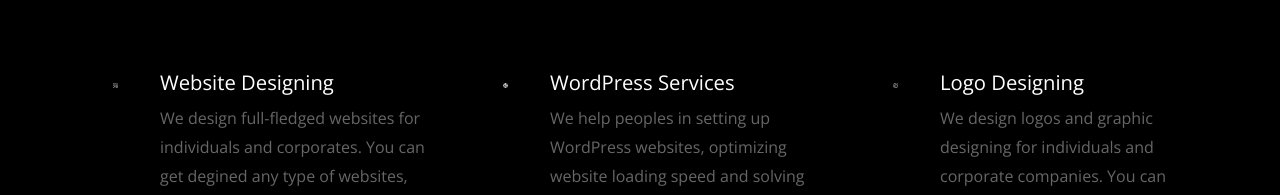
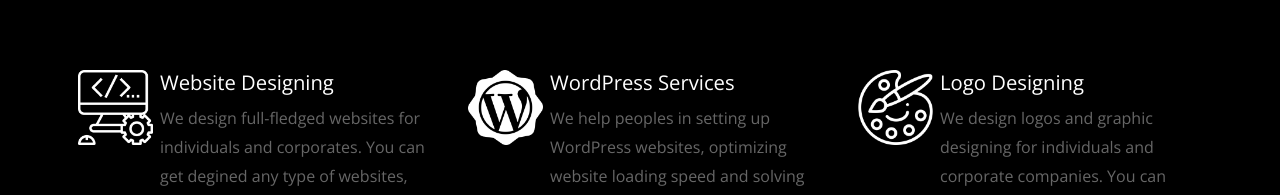
Before and after one commit to Qdientco/Qdientco.github.io, a website: page index.html in a window 1280 px wide. Shown: the part 794-989 px from the top of the page. Drawn offline with nearby package versions, Linux system fonts and the light colour scheme; files whose address does not match are found by name.

Commit message:
Update index.html

```diff
--- a/index.html
+++ b/index.html
@@ -76,7 +76,7 @@
           <div class="service left-icon probootstrap-animate">
 
             <div class="icon">
-                <img src="coding.png" width="5px"/>
+                <img src="coding.png" width="75px"/>
             </div>
             <div class="text">
               <h3 class="heading">Website Designing</h3>
@@ -88,7 +88,7 @@
         <div class="col-md-4">
           <div class="service left-icon probootstrap-animate">
             <div class="icon">
-              <img src="wordpress-social-badge.png" width="5px"/>
+              <img src="wordpress-social-badge.png" width="75px"/>
             </div>
             <div class="text">
               <h3 class="heading">WordPress Services</h3>
@@ -100,7 +100,7 @@
         <div class="col-md-4">
           <div class="service left-icon probootstrap-animate">
             <div class="icon">
-            <img src="paint-palette.png" width="5px"/>
+            <img src="paint-palette.png" width="75px"/>
             </div>
             <div class="text">
               <h3 class="heading">Logo Designing</h3>
```
